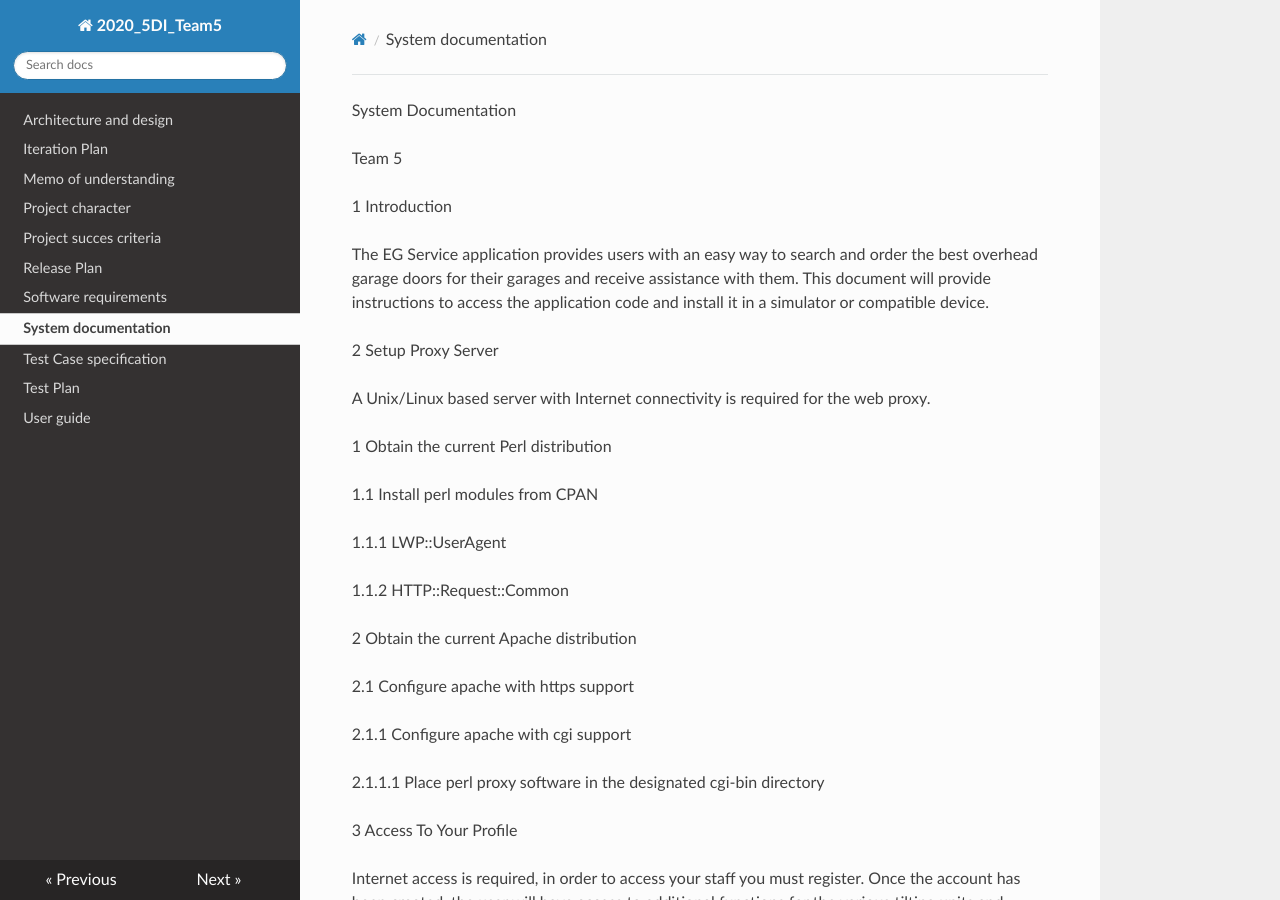
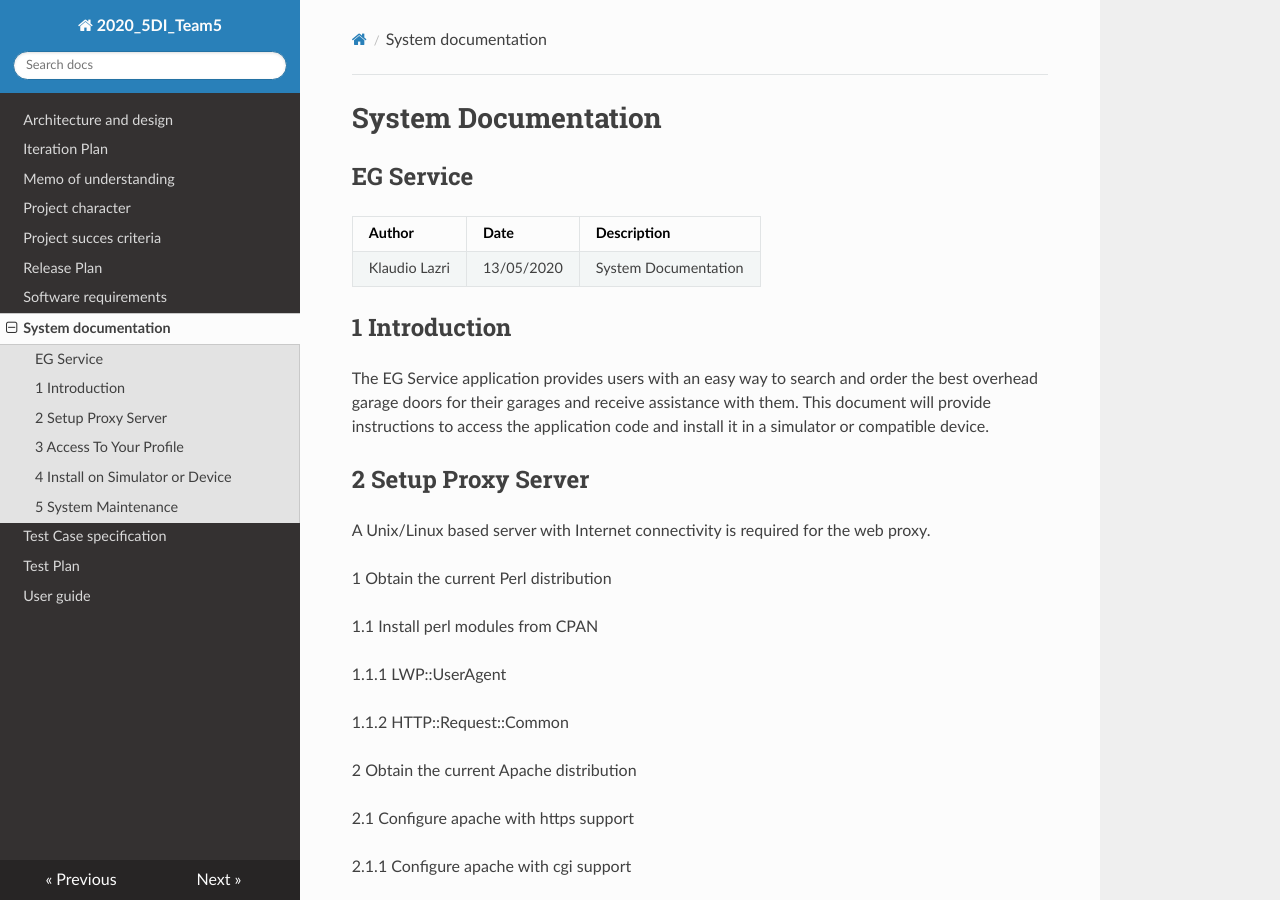
Before and after one commit to TeamPit/2020_5DI_team5_Conti, an MkDocs documentation site: the page built from docs/system_documentation.md, in a window 1280 px wide and 900 px high. Built offline with MkDocs 1.6.1, drawn with Linux system fonts in a browser that asks for light colours; nearby versions of some CDN libraries.

Commit message:
Update system_documentation.md

```diff
--- a/docs/system_documentation.md
+++ b/docs/system_documentation.md
@@ -1,12 +1,16 @@
-System Documentation
+# System Documentation
+## EG Service
 
-Team 5
+| Author | Date | Description |
+| --- | --- | --- |
+| Klaudio Lazri | 13/05/2020 | System Documentation |
 
-1 Introduction
+
+## 1 Introduction
 
 The EG Service application provides users with an easy way to search and order the best overhead garage doors for their garages and receive assistance with them. This document will provide instructions to access the application code and install it in a simulator or compatible device.
 
-2 Setup Proxy Server
+## 2 Setup Proxy Server
 
 A Unix/Linux based server with Internet connectivity is required for the web proxy.
 
@@ -26,14 +30,14 @@ A Unix/Linux based server with Internet connectivity is required for the web pro
 
 2.1.1.1 Place perl proxy software in the designated cgi-bin directory
 
-3 Access To Your Profile
+## 3 Access To Your Profile
 
 Internet access is required, in order to access your staff you must register. Once the account has been created, the user will have access to additional functions for the various tilting units and technical support.
 
-4 Install on Simulator or Device
+## 4 Install on Simulator or Device
 
 Our program can be used on any device with any operating system. It is preferable to use quite powerful devices because the program contains a lot of high definition photos.
 
-5 System Maintenance
+## 5 System Maintenance
 
 The site consists of four tabs for displaying information, in addition to the login screen. There are two main web pages visible to all users, and some of them can only be viewed if you are logged in. All information related to users and their elds are saved in our databases. You can browse all the pages to see the various offers and information about the company. After you have logged in you can order the various products and request the various services.
```
